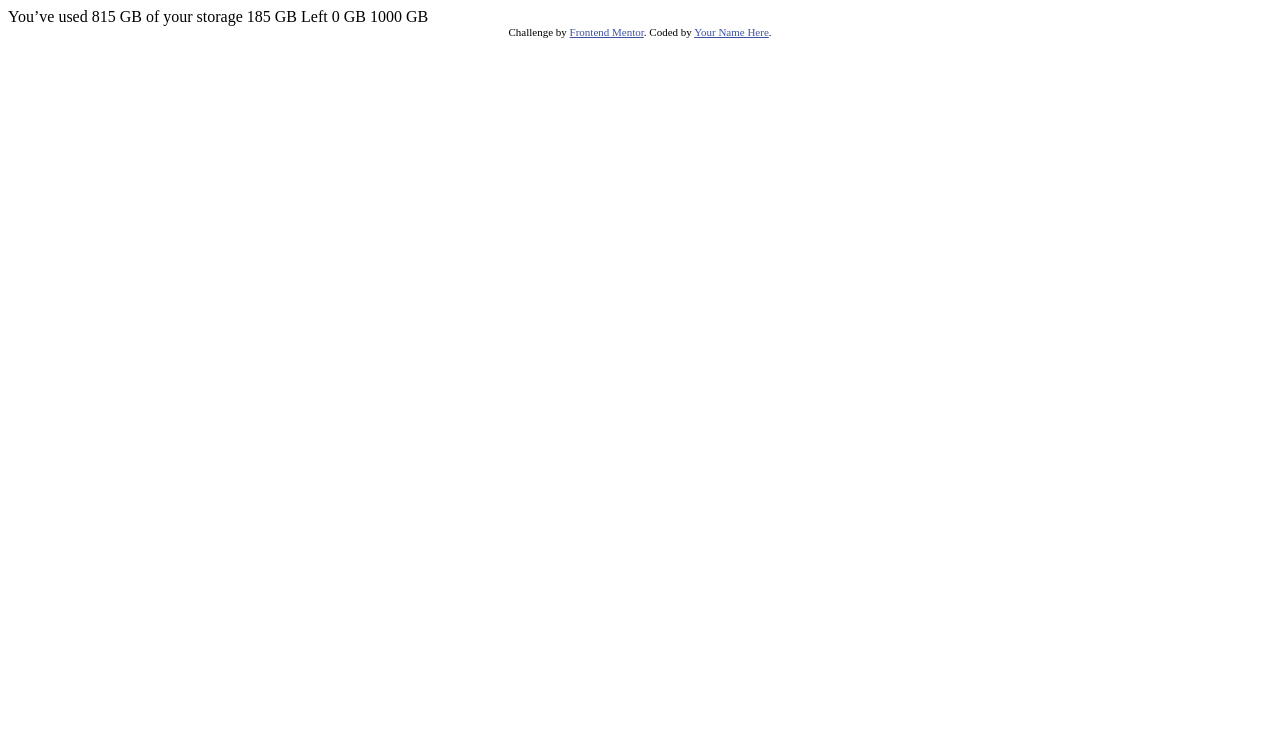
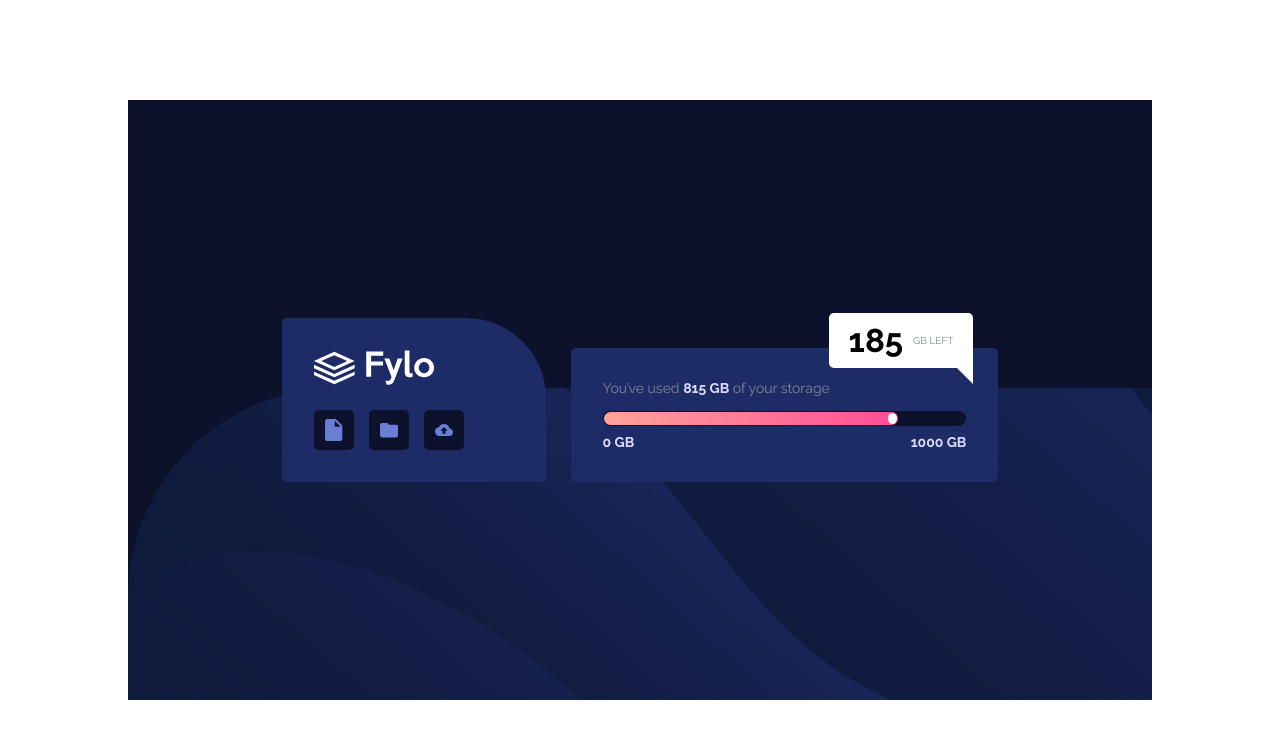
Before and after one commit to D0lphin07/fylo-data-storage, a plain HTML site: page index.html in a window 1280 px wide. Drawn offline with Linux system fonts and the light colour scheme.

Commit message:
last commit

```diff
--- a/index.html
+++ b/index.html
@@ -4,28 +4,59 @@
   <meta charset="UTF-8">
   <meta name="viewport" content="width=device-width, initial-scale=1.0"> <!-- displays site properly based on user's device -->
 
+  <link rel="stylesheet" href="style.css">
+  <link rel="preconnect" href="https://fonts.googleapis.com">
+  <link rel="preconnect" href="https://fonts.gstatic.com" crossorigin>
+  <link href="https://fonts.googleapis.com/css2?family=Raleway:ital,wght@0,100..900;1,100..900&display=swap" rel="stylesheet">
+
+
   <link rel="icon" type="image/png" sizes="32x32" href="./images/favicon-32x32.png">
 
   <title>Frontend Mentor | Fylo data storage component</title>
 
-  <!-- Feel free to remove these styles or customise in your own stylesheet 👍 -->
-  <style>
-    .attribution { font-size: 11px; text-align: center; }
-    .attribution a { color: hsl(228, 45%, 44%); }
-  </style>
 </head>
 <body>
 
-  You’ve used 815 GB of your storage
 
-  185 GB Left
+  <section>
+    <div id="left-and-right-cnt">
+      <div id="left-cnt">
+        <img src="./images/logo.svg" alt="logo">
+        <div id="icons-cnt">
+          <div class="icons-bg">
+            <img src="./images/icon-document.svg" alt="document">
+          </div>
+          <div class="icons-bg">
+            <img src="./images/icon-folder.svg" alt="folder">
+          </div>
+          <div class="icons-bg">
+            <img src="./images/icon-upload.svg" alt="document">
+          </div>
+        </div>
+      </div>
 
-  0 GB
-  1000 GB
+      <div id="right-cnt">
+        <p>You’ve used <b>815 GB</b> of your storage</p>
 
-  <div class="attribution">
-    Challenge by <a href="https://www.frontendmentor.io?ref=challenge" target="_blank">Frontend Mentor</a>.
-    Coded by <a href="#">Your Name Here</a>.
-  </div>
+        <div id="bubble">
+          <p>185</p>
+          <p>GB LEFT</p>
+        </div>
+
+        <div id="prgr-bar-cnt">
+          <div id="progress-cnt">
+            <div id="progress-bar">
+              <div id="progress-bar-end"></div>
+            </div>
+          </div>
+          <div id="prgr-bar-values">
+            <p>0 GB</p> <p>1000 GB</p>
+          </div>
+
+        </div>
+      </div>
+    </div>
+  </section>
+
 </body>
 </html>
--- /dev/null
+++ b/style.css
@@ -0,0 +1,190 @@
+*{
+    padding: 0;
+    margin: 0;
+    box-sizing: border-box;
+}
+
+body{
+    font-size: 14px;
+    font-weight: 400;
+    font-family: Raleway;
+    color: hsl(229, 7%, 55%);
+    min-height: 100dvh;
+    display: flex;
+    justify-content: center;
+    align-items: center;
+}
+
+section{
+    background-image: url(./images/bg-desktop.png);
+    background-color: hsl(229, 57%, 11%);
+    margin: 0 auto;
+    background-repeat: no-repeat;
+    background-position: 0 160%;
+    width: 80dvw;
+    height: 600px;
+    display: flex;
+    justify-content: center;
+    align-items: center;
+}
+
+#left-cnt{
+    border-radius: 5px 80px 5px 5px;
+    display: flex;
+    flex-direction: column;
+    gap: 25px;
+}
+
+#left-cnt > img{
+    width: 120px;
+}
+
+#left-cnt, #right-cnt{
+    padding: 32px;
+    background-color: hsl(228, 56%, 26%);
+}
+
+#left-and-right-cnt{
+    display: flex;
+    gap: 25px;
+    width: 70%;
+}
+
+#right-cnt{
+    position: relative;
+    margin-top: auto;
+    border-radius: 5px;
+    flex: 1;
+}
+
+#right-cnt > p:first-of-type{
+    margin-bottom: 15px;
+}
+
+#icons-cnt{
+    display: flex;
+    align-items: center;
+    gap: 15px;
+    width: 200px;
+}
+
+#icons-cnt img{
+    width: 18px;
+}
+
+.icons-bg{
+    width: 40px;
+    height: 40px;
+    border-radius: 5px;
+    background-color: hsl(229, 57%, 11%);
+    display: flex;
+    justify-content: center;
+    align-items: center;
+}
+
+#prgr-bar-values{
+    display: flex;
+    justify-content: space-between;
+}
+
+#prgr-bar-values, b{
+    color: hsl(243, 100%, 93%);
+    font-weight: 700;
+}
+
+#progress-cnt{
+    background-color: hsl(229, 57%, 11%);
+    margin-bottom: 8px;
+    border-radius: 10px;
+    height: 15px;
+    padding: 1px;
+    display: flex;
+    align-items: center;
+}
+
+#progress-bar{
+    background: linear-gradient(to right, hsl(6, 100%, 80%), hsl(335, 100%, 65%));
+    border-radius: 10px;
+    padding: 1px;
+    display: flex;
+    width: 81.5%;
+    height: 100%;
+    justify-content: flex-end;
+}
+
+#progress-bar-end{
+    border-radius: 100%;
+    background-color: white;
+    height: 100%;
+    width: 9px;
+}
+
+#bubble{
+    position: absolute;
+    display: flex;
+    align-items: center;
+    background-color: white;
+    color: hsl(229, 7%, 55%);
+    padding: 8px 20px;
+    border-radius: 5px 5px 0 5px;
+    right: 25px;
+    top: -35px;
+    font-size: 10px;
+}
+
+#bubble p:first-child{
+    font-size: 3.3em;
+    margin-right: 10px;
+    color: black;
+    font-weight: 700;
+}
+
+#bubble::after{
+    content: "";
+    position: absolute;
+    top: 100%;
+    right: 0;
+    border-width: 8px;
+    border-style: solid;
+    border-color: white white transparent transparent;
+}
+
+@media screen and (max-width: 844px){
+    #left-and-right-cnt{
+        width: 90%;
+    }
+}
+
+@media screen and (max-width: 740px){
+    #left-and-right-cnt{
+        flex-direction: column;
+        width: 90%;
+    }
+
+    #right-cnt{
+        padding-bottom: 45px;
+    }
+
+    #bubble{
+        border-radius: 5px;
+        left: 50%;
+        transform: translateX(-50%);
+        top: 80%;
+        width: 150px;
+    }
+
+    #bubble::after{
+        display: none;
+    }
+}
+
+@media screen and (max-width: 409px){
+    section{
+        background-image: url(./images/bg-mobile.png);
+        background-position: bottom;
+    }
+
+    #right-cnt > p{
+        text-align: center;
+    }
+}
```
